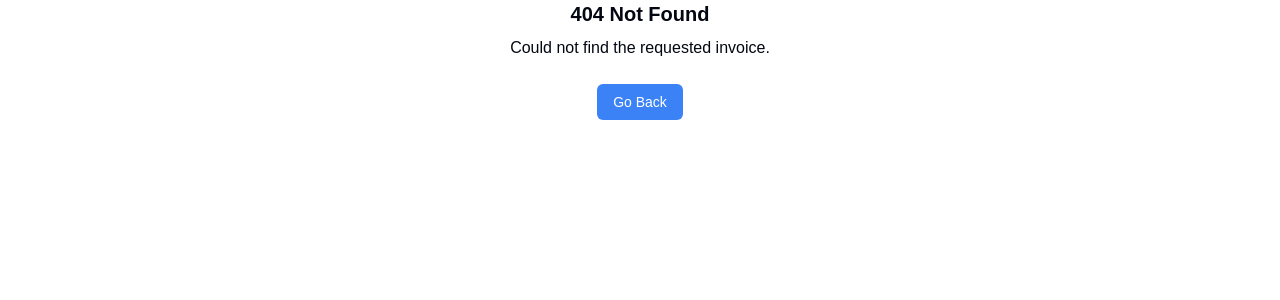
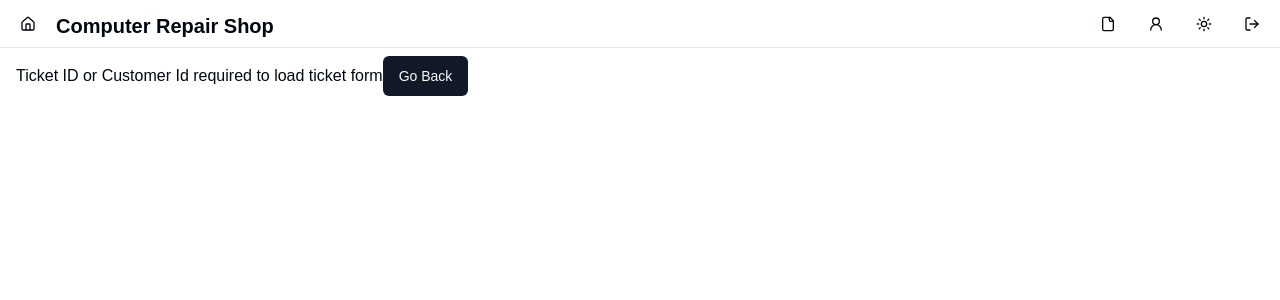
Before and after one commit to DevWorld888/repairShop, a Next.js app: page /tickets/form in a window 1280 px wide. Before the commit this address had no page. Shown: the top 300 px of the page. Built offline with nearby package versions, Linux system fonts and the light colour scheme; no server answers.

Commit message:
get customer ^ tickets

```diff
--- /dev/null
+++ b/src/app/(rs)/customers/form/page.tsx
@@ -0,0 +1,40 @@
+import { BackButton } from "@/components/BackButton";
+import { getCustomer } from "@/lib/queries/getCustomer";
+
+export default async function CustomerFormPage({
+    searchParams
+}: {
+    searchParams: { [key: string]: string | undefined };
+}) {
+    // Extract customerId
+    const customerId = searchParams.customerId;
+
+    // If no customerId is provided, return early
+    if (!customerId) {
+        return (
+            <div>
+                Customer not found <BackButton title="Go Back" variant="default" />
+            </div>
+        );
+    }
+
+    // Fetch customer data (await works here because it's an async component)
+    const customer = await getCustomer(parseInt(customerId));
+
+    // Handle case where customer is not found
+    if (!customer) {
+        return (
+            <div>
+                Customer not found <BackButton title="Go Back" variant="default" />
+            </div>
+        );
+    }
+
+    // Return customer details
+    return (
+        <div>
+            <h1>{customer.name}</h1>
+            <p>{customer.email}</p>
+        </div>
+    );
+}
--- /dev/null
+++ b/src/app/(rs)/tickets/form/page.tsx
@@ -0,0 +1,54 @@
+import { getCustomer } from "@/lib/queries/getCustomer";
+import { getTicket } from "@/lib/queries/getTickets";
+import {BackButton} from "@/components/BackButton";
+
+export default async function TicketFormPage({
+    searchParams
+ }:{
+    searchParams: { [key: string]: string | undefined }
+}) {
+    const { ticketId, customerId} = searchParams;
+     // If no customerId is provided, return early
+     if (!customerId && !ticketId) {
+        return (
+            <div>
+                Ticket ID or Customer Id required to load ticket form<BackButton title="Go Back" variant="default" />
+            </div>
+        );
+    }
+     // Fetch customer data (await works here because it's an async component)
+     if(customerId){
+        const customer = await getCustomer(parseInt(customerId));
+        // Handle case where customer is not found
+        if (!customer) {
+            return (
+                <div>
+                    Customer not found <BackButton title="Go Back" variant="default" />
+                </div>
+            );
+        }
+        if(!customer.active){
+            return (
+                <div>
+                    Customer is not active <BackButton title="Go Back" variant="default" />
+                </div>
+            );
+        }
+        console.log(customer);
+     }
+     if(ticketId){
+        const ticket = await getTicket(parseInt(ticketId));
+        // Handle case where ticket is not found
+        if (!ticket) {
+            return (
+                <div>
+                    Ticket not found <BackButton title="Go Back" variant="default" />
+                </div>
+            );
+        }
+        const customer = await getCustomer(ticket.customer_id);
+        console.log("ticket",ticket);
+        console.log("customer",customer);
+     }
+
+}
--- /dev/null
+++ b/src/components/BackButton.tsx
@@ -0,0 +1,24 @@
+"use client";
+import { useRouter } from "next/navigation";
+import { Button } from "@/components/ui/button";
+import { ButtonHTMLAttributes } from "react";
+
+type Props = {
+    title: string;
+    className?: string;
+    variant?: "default" | "destructive" | "outline" | "secondary" | "ghost" | "link"  | undefined;
+} & ButtonHTMLAttributes<HTMLButtonElement>;
+
+export const BackButton = ({ title, className, variant = "default", ...props }: Props) => {
+    const router = useRouter();
+    return (
+        <Button
+            className={className}
+            variant={variant}
+            onClick={() => router.back()}
+            {...props}
+        >
+            {title}
+        </Button>
+    );
+}
--- /dev/null
+++ b/src/lib/queries/getCustomer.ts
@@ -0,0 +1,12 @@
+import {db} from '@/db';
+import {customers} from '@/db/schema';
+import {eq} from 'drizzle-orm'
+
+
+export async function getCustomer(id: number): Promise<customer | null> {
+    const customer = await db.select().from(customers).where(eq(customers.id, id))
+    if (customer.length === 0) {
+        return null;
+    }
+    return customer[0];
+}
--- /dev/null
+++ b/src/lib/queries/getTickets.ts
@@ -0,0 +1,23 @@
+import {db} from '@/db';
+import {tickets} from '@/db/schema';
+import {eq} from 'drizzle-orm'
+
+export interface Ticket {
+    id: number;
+    customer_id: number;
+    title: string;
+    description: string;
+    completed: boolean;
+    tech: string;
+    created_at: Date;
+    updated_at: Date;
+    is_active: boolean;
+  }
+
+export async function getTicket(id: number): Promise<Ticket | null> {
+    const ticket = await db.select().from(tickets).where(eq(tickets.id, id))
+    if (ticket.length === 0) {
+        return null;
+    }
+    return ticket[0];
+}
```
